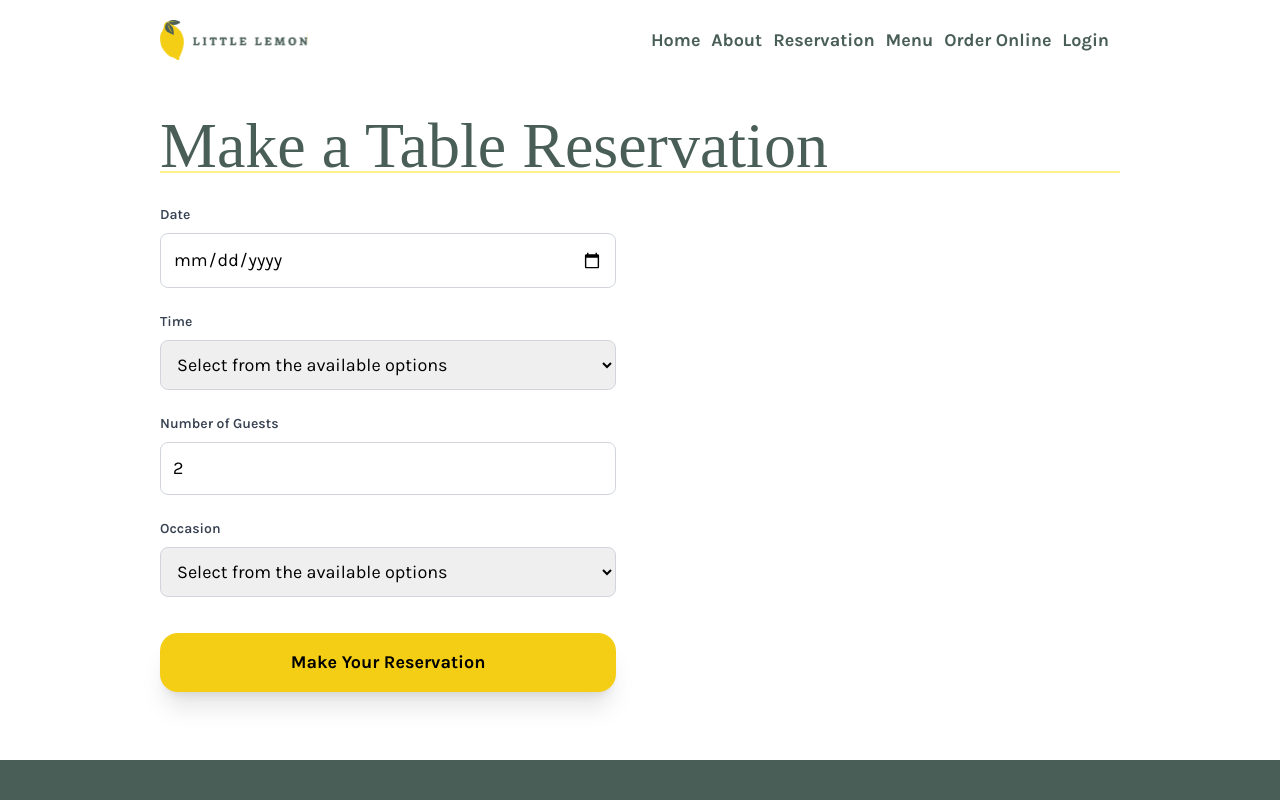
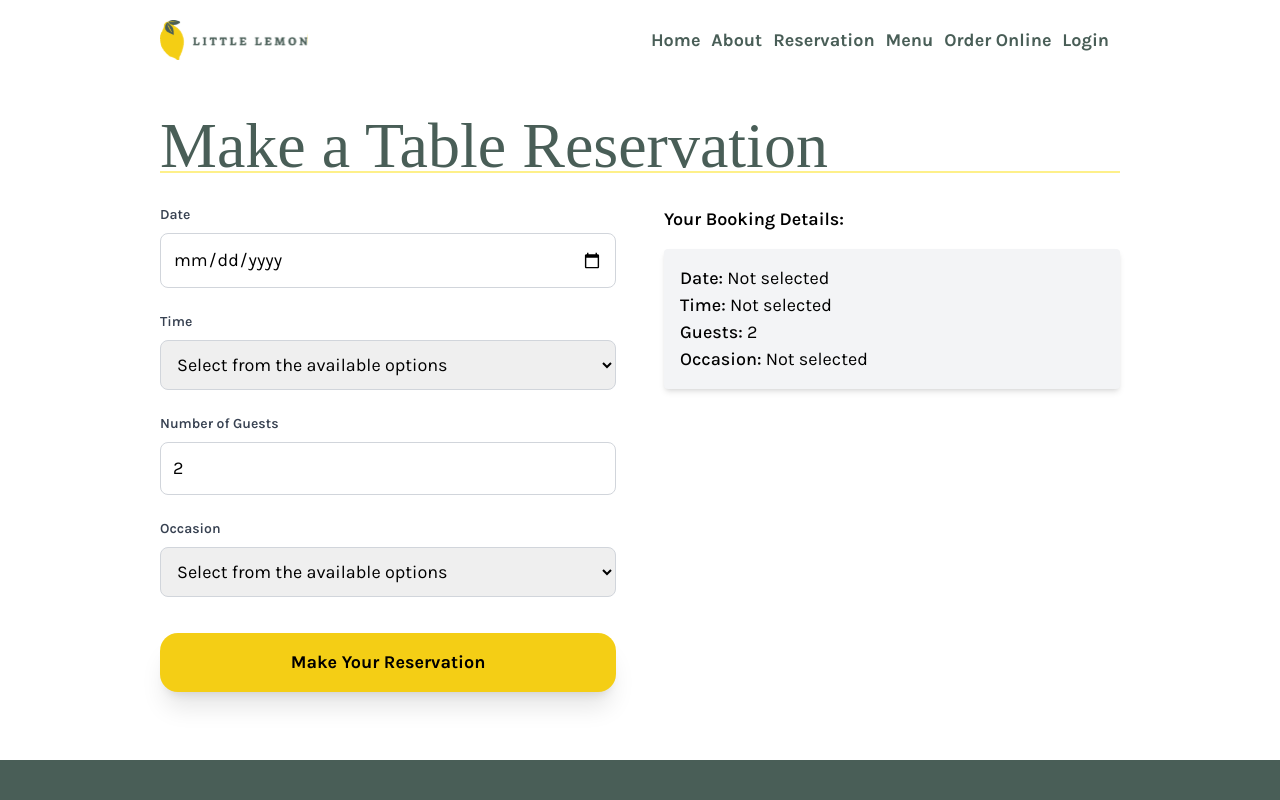
Before and after one commit to rafia-farooq/little-lemon, a React (Create React App) app: page /little-lemon/book-a-table in a window 1280 px wide. Shown: the top 800 px of the page. Built offline with nearby package versions, Linux system fonts and the light colour scheme; a web font is replaced by a local one.

Commit message:
added dynamic section on reserve a table page to show seleted date and time

```diff
--- a/src/Components/Pages/ReserveTable/Booking.js
+++ b/src/Components/Pages/ReserveTable/Booking.js
@@ -45,8 +45,6 @@ function Booking() {
         <h1>Make a Table Reservation</h1>
       </header>
       <section className="md:grid grid-cols-1 md:grid-cols-12 gap-12 mt-8">
-        {/* Booking Form Column (Left) */}
-        <div className="md:col-span-6">
           <Formik
             initialValues={{
               date: "",
@@ -76,7 +74,9 @@ function Booking() {
           >
             {({ values, handleChange, handleSubmit, errors, touched, setFieldValue }) => (
               <>
-                <BookingForm
+               {/* Booking Form Column (Left) */}
+               <div className="md:col-span-6">
+               <BookingForm
                   availableTimes={availableTimes}
                   handleChange={handleChange}
                   handleSubmit={handleSubmit}
@@ -95,10 +95,21 @@ function Booking() {
                     </ul>
                   )}
                 </div>
+               </div>
+
+                {/* Right Column */}
+                <div className="md:col-span-6">
+                  <h3 className="font-semibold text-lg mb-4">Your Booking Details:</h3>
+                  <div className="bg-gray-100 p-4 rounded shadow-md">
+                    <p><span className="font-medium">Date:</span> {values.date || "Not selected"}</p>
+                    <p><span className="font-medium">Time:</span> {values.time || "Not selected"}</p>
+                    <p><span className="font-medium">Guests:</span> {values.guests}</p>
+                    <p><span className="font-medium">Occasion:</span> {values.occasion || "Not selected"}</p>
+                  </div>
+                </div>
               </>
-            )}
+              )}
           </Formik>
-        </div>
       </section>
     </div>
   );
```
